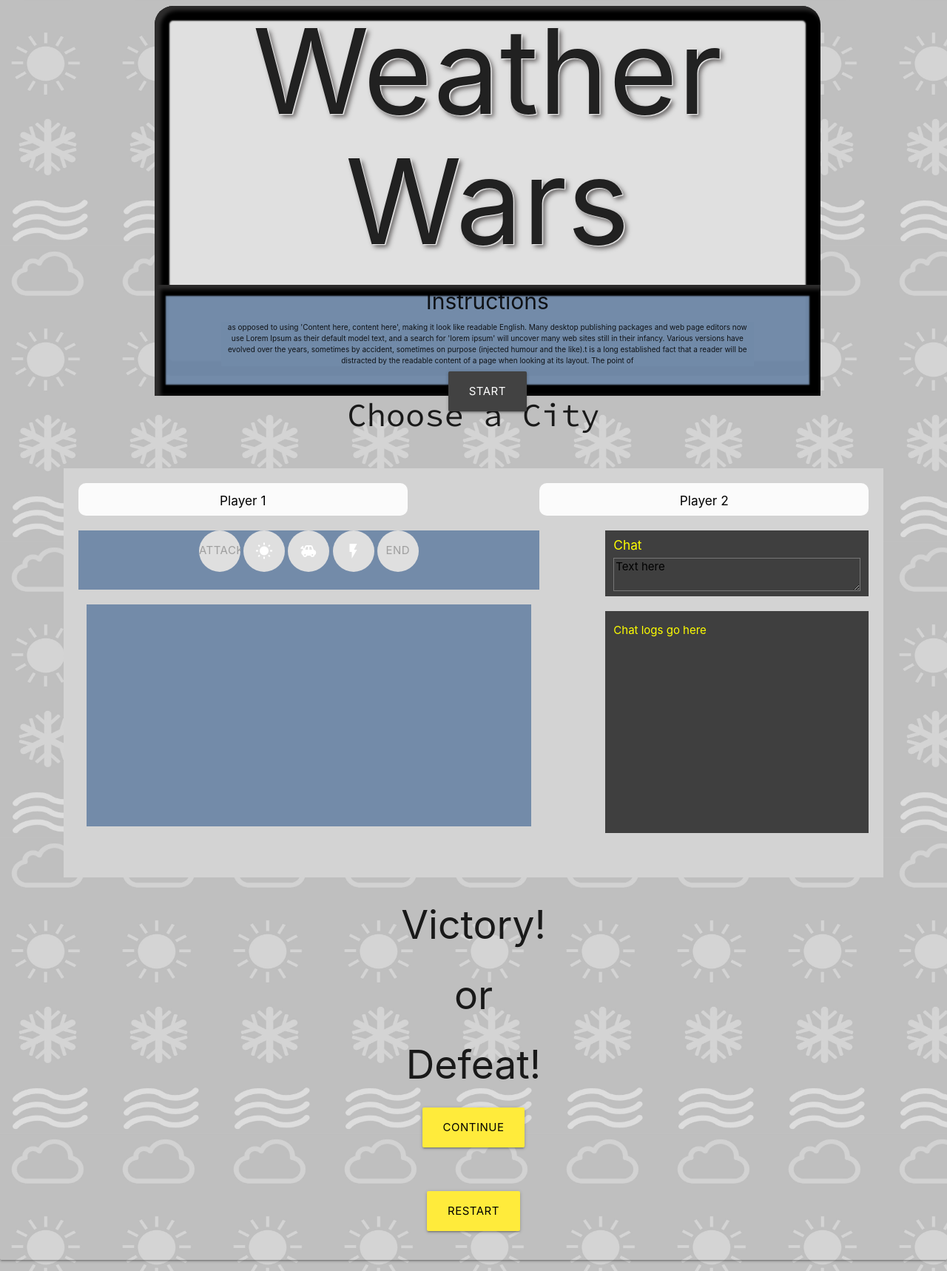
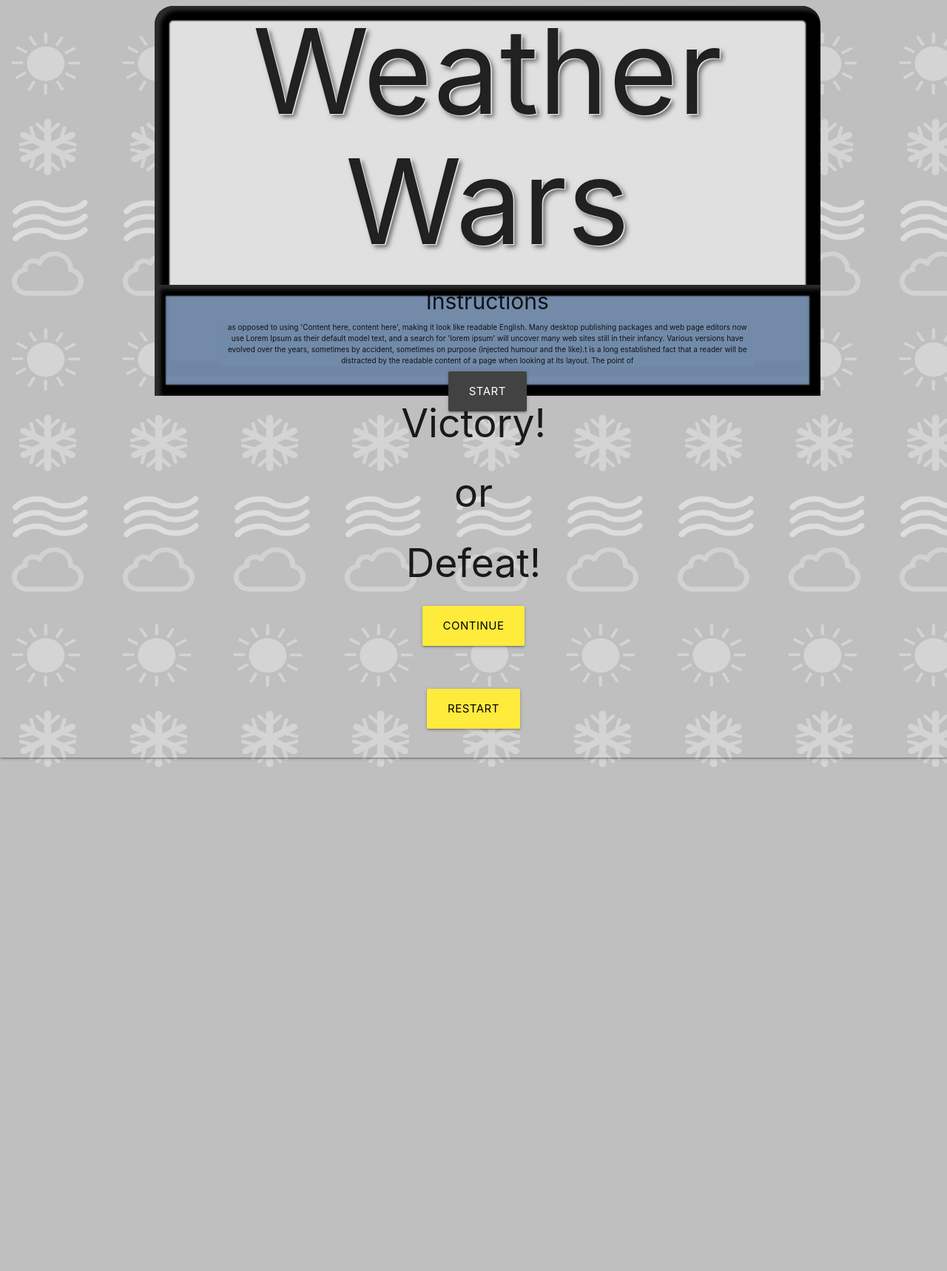
Before and after one commit to ac3charland/WeatherWars, a PHP site: page / in a window 1280 px wide. Shown: the part 66-1784 px from the top of the page at 74% size. After the commit the page ends 1103 px from the top, so only its background shows below. Run offline with PHP 8.4, Linux system fonts and the light colour scheme; some libraries are stand-ins or nearby versions.

Commit message:
Game no longer displays all screens at once.

```diff
--- a/assets/javascript/index.js
+++ b/assets/javascript/index.js
@@ -328,6 +328,8 @@
             playerNumber = 2;
         }
         $("#start").attr("disabled", true);
+        $("#info").css("display", "none");
+        $("#city-picker").css("display", "block");
 
         database.ref("/playersJoined").set({
             p1joined: player1Joined,
@@ -342,8 +344,7 @@
         var atk = $(this).find(".selection-atk").text();
         var special = $(this).find(".selection-special").text();
         var src = $(this).find(".city-image").attr("src");
-        console.log("city onclick triggered")
-        console.log("playerNumber: " + playerNumber)
+
         if (playerNumber === 1) {
             // Push new Player1 object up to Firebase
             createPlayer(Game.Player1, name, src, hp, atk, special)
@@ -363,6 +364,9 @@
                 object: stringGame
             })
         }
+
+        $("#city-picker").css("display", "none");
+        $("#play").css("display", "block");
         disableButtons();
     })
 
--- a/assets/style/style.css
+++ b/assets/style/style.css
@@ -56,6 +56,7 @@
     margin-right: auto;
     padding: 20px;
     background: lightgrey;
+    display: none;
 }
 
 #battleWindow {
@@ -120,6 +121,13 @@
     overflow: auto;
 }
 
+#city-picker {
+    display: none;
+}
+
+#restart-continue {
+    display: none;
+}
 
  .btn {
     margin-top: 20px;
@@ -153,12 +161,6 @@
     background-color: #728aa9fA;
 }
 
-.clearfix::after {
-    content: "";
-    clear: both;
-    display: table;
-}
-
 .player-tile {
     background-color: rgb(255, 255, 255, 0.9);
     border-radius: 10px;
--- a/index.html
+++ b/index.html
@@ -58,7 +58,7 @@
 
 
         <!--Choose City-->
-
+        <div id="city-picker">
             <h3>Choose a City</h3>
 
             <div class="chooseCity">
@@ -75,6 +75,7 @@
                     </div>
                     <div class="col s4">
                         <div id="city3" class="city">
+                        </div>
                     </div>
                 </div>
             </div>
@@ -139,7 +140,7 @@
     </div>
 
 
-    <div class="container center-align">
+    <div id="end-screen" class="container center-align">
 
         <!--Restart/Continue-->
         <div class="restart-continue">
```
Lines whose indentation alone changed are shown as unchanged.
